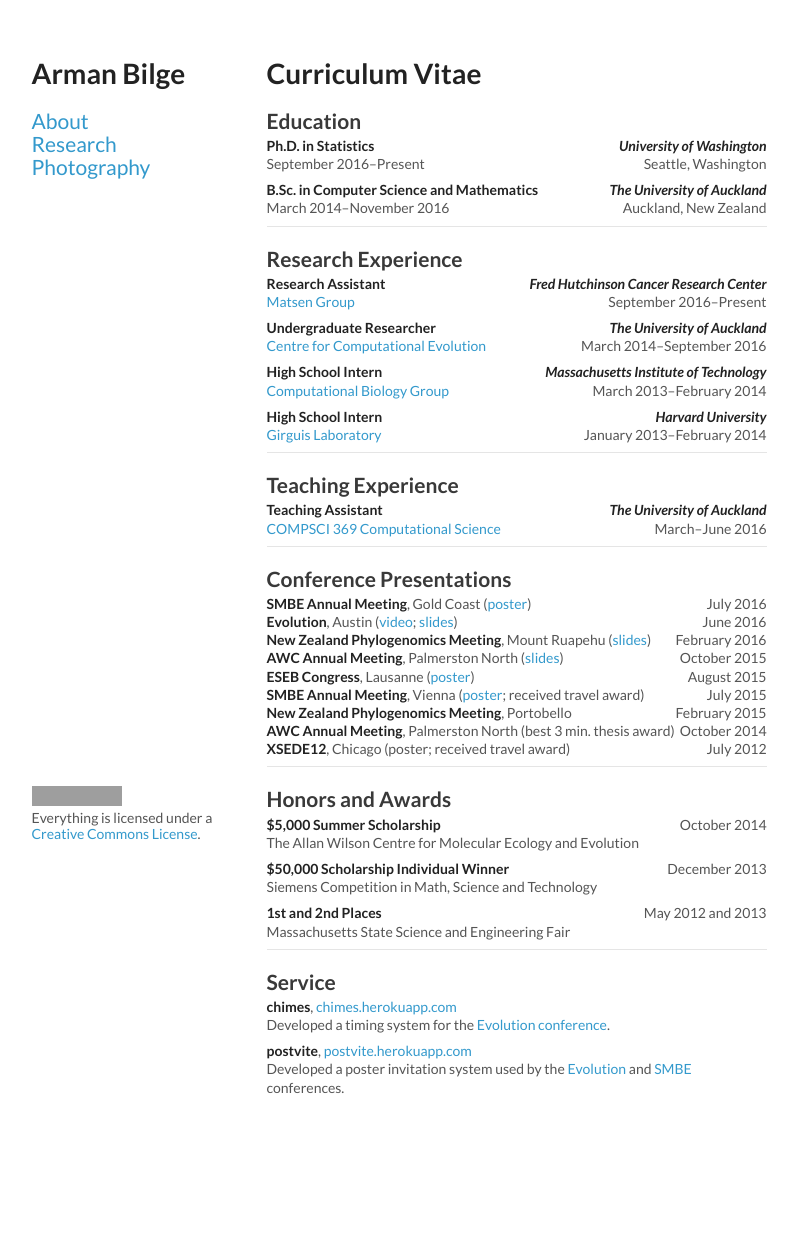
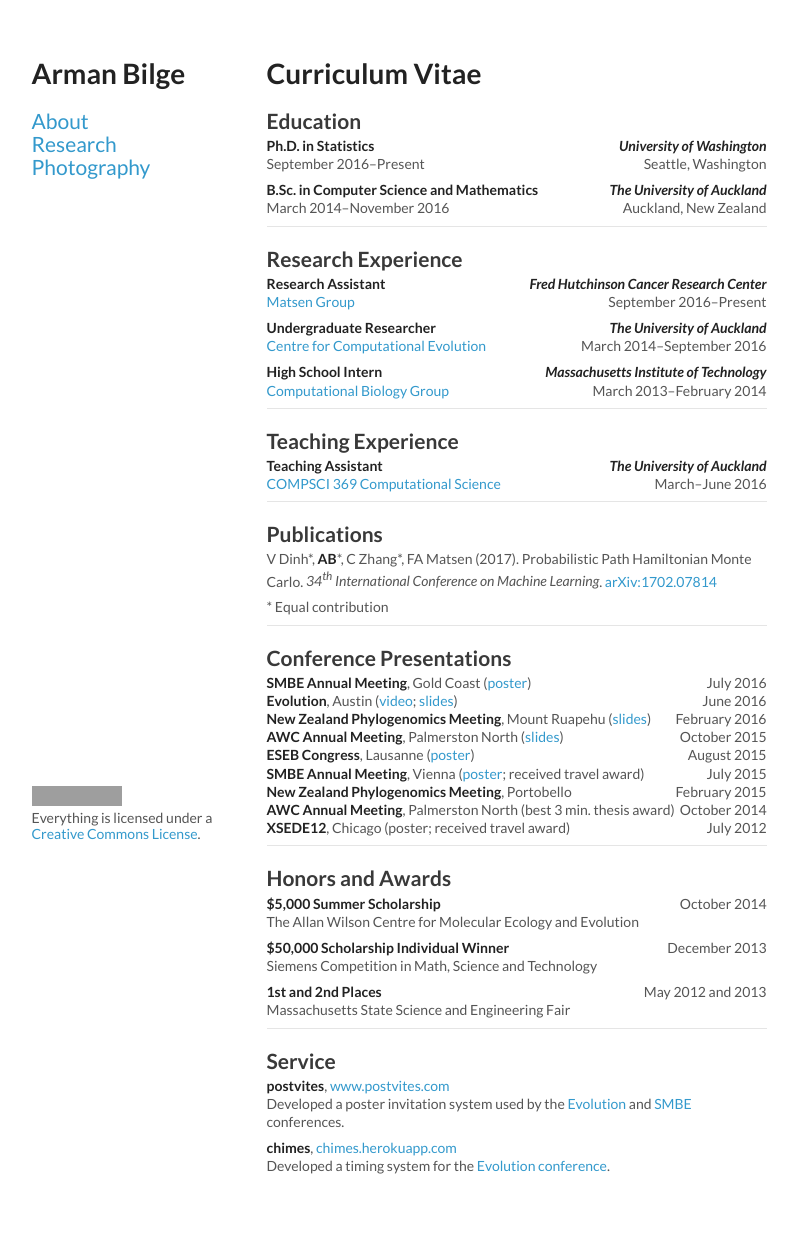
Before and after one commit to armanbilge/armanbilge.github.io, a Jekyll site: the page built from cv/index.md, in a window 1280 px wide. Shown: the whole page, without its empty margins (241-1039 px from the left). Built offline with Jekyll 4.4.1, drawn with Linux system fonts in a browser that asks for light colours; a style sheet for code colours, icons or effects is not loaded; before the commit the page ends 1155 px from its top, so only the background shows below that; grey boxes are pictures that could not be loaded.

Commit message:
Update CV

```diff
--- a/cv/index.md
+++ b/cv/index.md
@@ -45,11 +45,6 @@
 <span class="left">[Computational Biology Group](//compbio.mit.edu)</span>
 <span class="right">March 2013–February 2014</span><br/>
 
-<span class="left">**High School Intern**</span>
-<span class="right">**_Harvard University_**</span><br/>
-<span class="left">[Girguis Laboratory](//www.oeb.harvard.edu/faculty/girguis)</span>
-<span class="right">January 2013–February 2014</span><br/>
-
 ---
 
 ## Teaching Experience
@@ -58,6 +53,14 @@
 <span class="right">**_The University of Auckland_**</span><br/>
 <span class="left">[COMPSCI 369 Computational Science](//www.cs.auckland.ac.nz/courses/compsci369s1c/)</span>
 <span class="right">March–June 2016</span><br/>
+
+---
+
+## Publications
+
+V Dinh\*, **AB**\*, C Zhang\*, FA Matsen (2017). Probabilistic Path Hamiltonian Monte Carlo. *34<sup>th</sup> International Conference on Machine Learning*. [arXiv:1702.07814](//arxiv.org/abs/1702.07814)
+
+\* Equal contribution
 
 ---
 
@@ -102,8 +105,8 @@
 
 ## Service
 
+**postvites**, [www.postvites.com](//www.postvites.com)<br/>
+Developed a poster invitation system used by the [Evolution](//www.evolutionmeetings.org) and [SMBE](//www.smbe.org) conferences.
+
 **chimes**, [chimes.herokuapp.com](//chimes.herokuapp.com) <br/>
 Developed a timing system for the [Evolution conference](//www.evolutionmeetings.org).
-
-**postvite**, [postvite.herokuapp.com](//postvite.herokuapp.com)<br/>
-Developed a poster invitation system used by the [Evolution](//www.evolutionmeetings.org) and [SMBE](//www.smbe.org) conferences.
```
